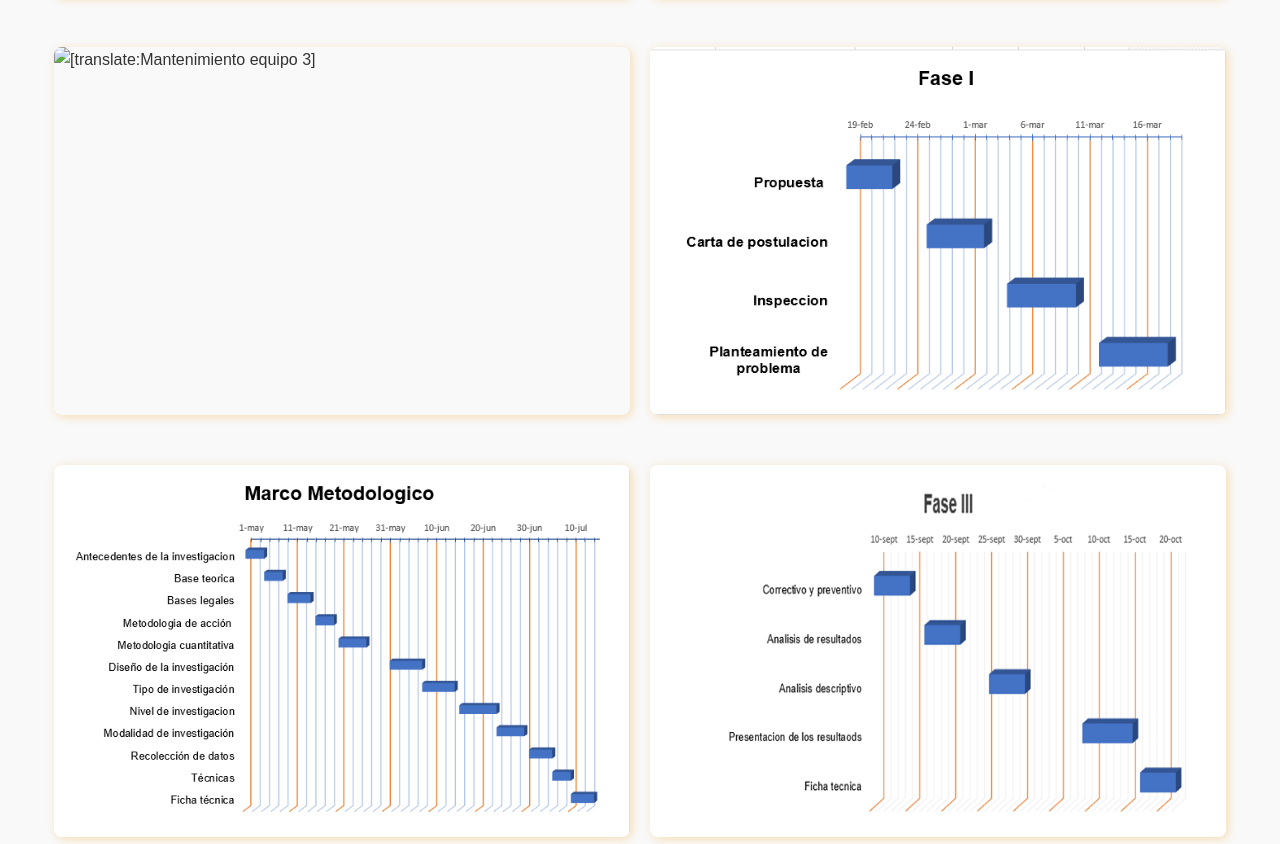
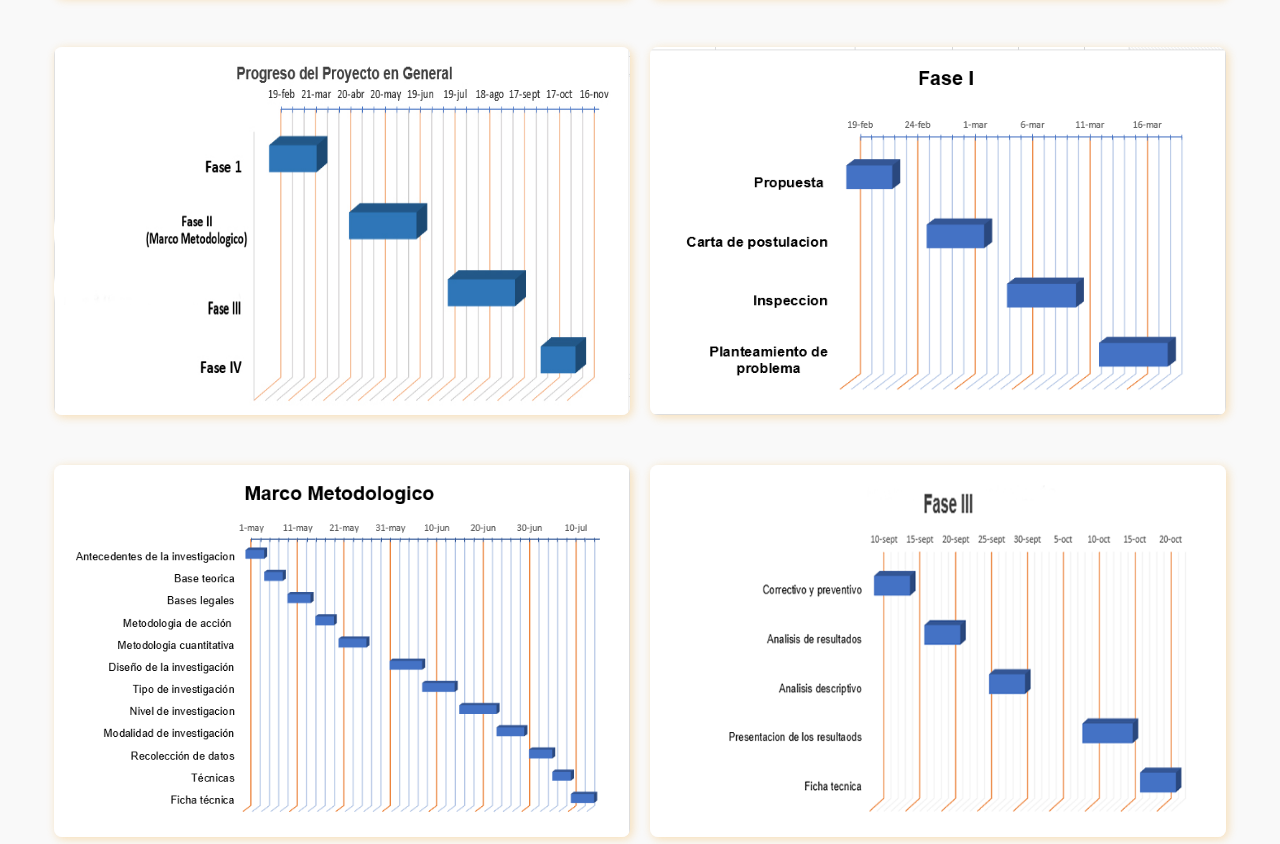
Before and after one commit to CarmelloQuijada/Proyecto-7105, a plain HTML site: page index.html in a window 1280 px wide. Shown: the part 3579-4423 px from the top of the page. Drawn offline with Linux system fonts and the light colour scheme.

Commit message:
Update index.html

```diff
--- a/index.html
+++ b/index.html
@@ -139,7 +139,7 @@
         <div class="images-group">
             <img src="Captura de pantalla 2025-10-20 174034.png" alt="[translate:Mantenimiento equipo 1]" />
             <img src="Captura de pantalla 2025-11-08 051325.png" alt="[translate:Mantenimiento equipo 2]" />
-            <img src="Sin título-1.png" alt="[translate:Mantenimiento equipo 3]" />
+            <img src="Sin título-1.jpg" alt="[translate:Mantenimiento equipo 3]" />
             <img src="Captura de pantalla 2025-11-08 061128.png" alt="[translate:Mantenimiento equipo 4]" />
             <img src="fase2.png" alt="[translate:Mantenimiento equipo 5]" />
             <img src="Sin título-2.png" alt="[translate:Mantenimiento equipo 6]" />
```
